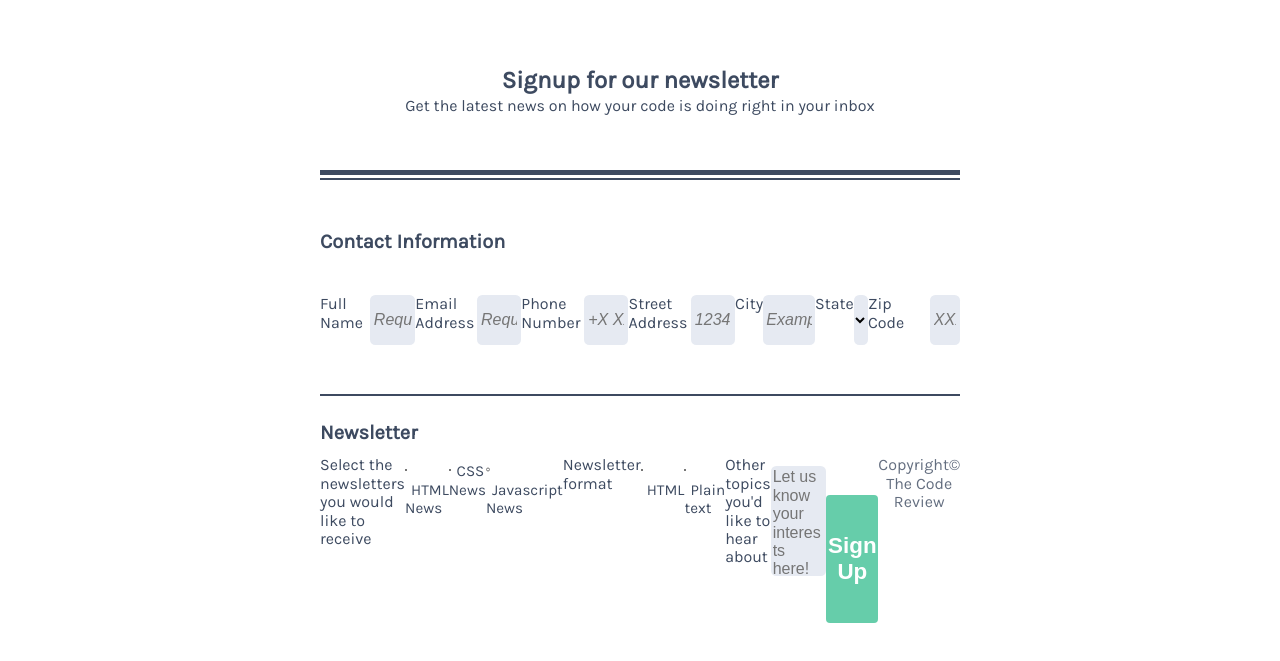
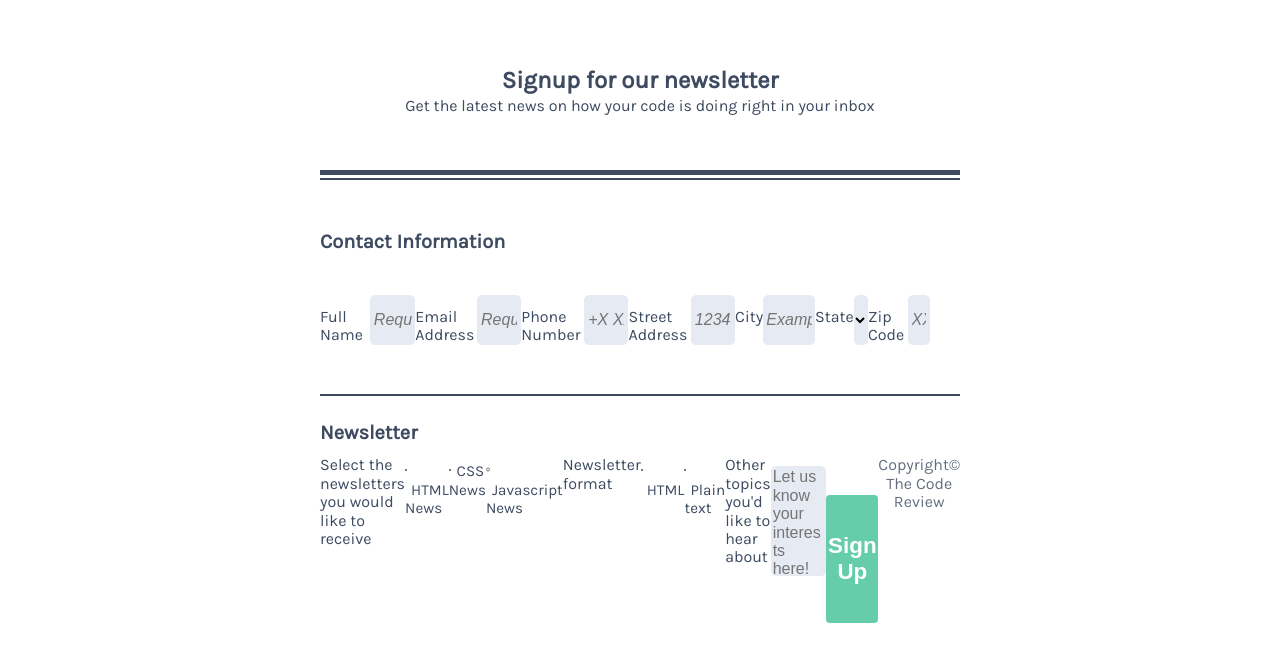
Before and after one commit to rowanjon/techdegree-project-3, a plain HTML site: page index.html in a window 1280 px wide. Shown: the part 117-778 px from the top of the page. Drawn offline with Linux system fonts and the light colour scheme.

Commit message:
Fixed layout issues in desktop view.. will probably refine some more.

```diff
--- a/index.html
+++ b/index.html
@@ -29,27 +29,27 @@
         <legend>Contact Information</legend>
 
         <div class="contact-info">
-          <label for="name">Full Name</label>
+          <label for="name" class="col-1">Full Name</label>
           <input type="text" id="name" name="user_name" placeholder="Required" required>
         </div>
         <div class="contact-info">
-          <label for="email">Email Address</label>
+          <label for="email" class="col-1">Email Address</label>
           <input type="email" id="email" name="user_email" placeholder="Required" required>
         </div>
         <div class="contact-info">
-          <label for="tel">Phone Number</label>
+          <label for="tel" class="col-1">Phone Number</label>
           <input type="tel" id="tel" name="user_tel" placeholder="+X XXX - XXX - XXXX">
         </div>
         <div class="contact-info">
-          <label for="street">Street Address</label>
+          <label for="street" class="col-1">Street Address</label>
           <input type="text" id="street" name="user_street" placeholder="1234 Example Street">
         </div>
         <div class="contact-info">
-          <label for="city">City</label>
+          <label for="city" class="col-1">City</label>
           <input type="text" id="city" name="user_city" placeholder="Example City">
         </div>
         <div class="contact-info">
-          <label for="state">State</label>
+          <label for="state" class="col-1">State</label>
           <select id="state" name="user_state">
             <option>Choose State</option>
             <option>State 1</option>
--- a/styles.css
+++ b/styles.css
@@ -246,6 +246,10 @@ button {
     align-content: center;
   }
 
+  .contact-info label {
+    margin-top: 12.5px;
+    height: 25px;
+  }
 
   .container,
   .sub-heading {
@@ -261,6 +265,7 @@ button {
 
   #zipcode {
     width: 33%;
+    margin-right: 33%;
   }
 
 
```
